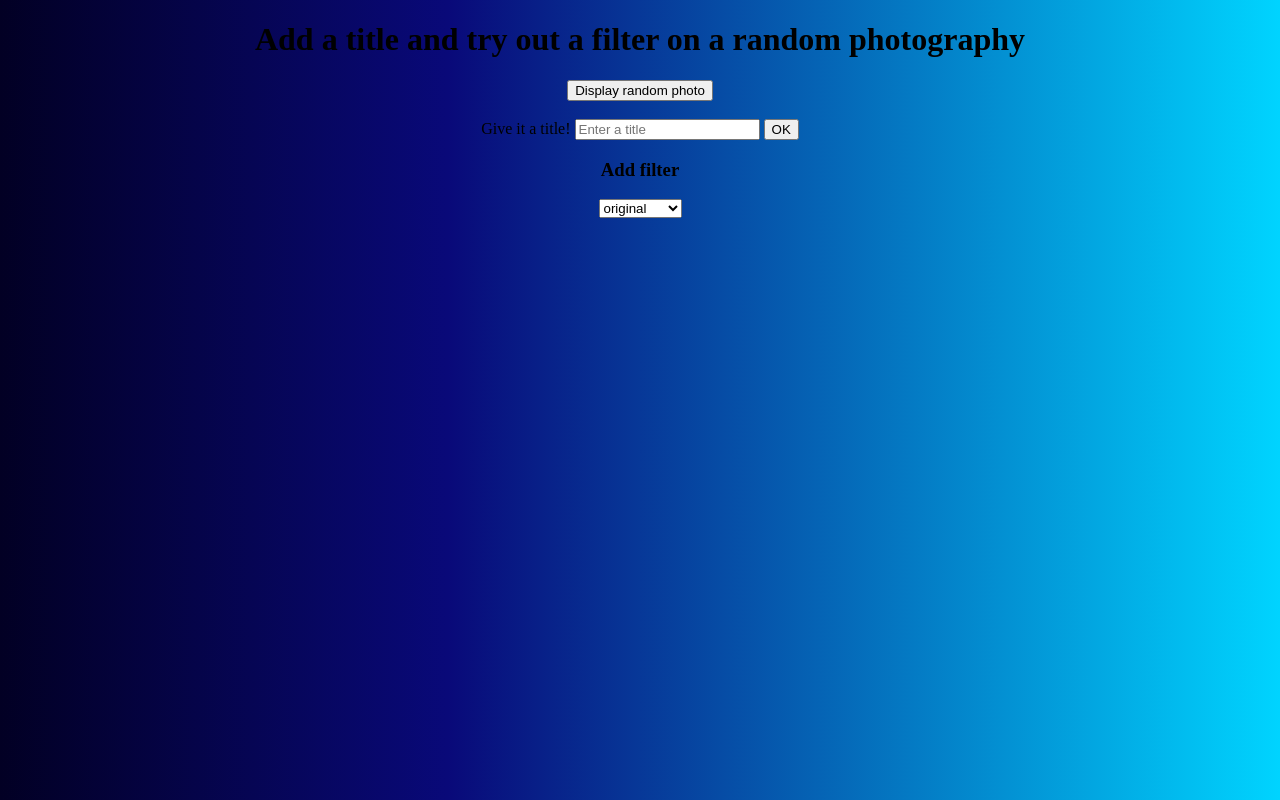
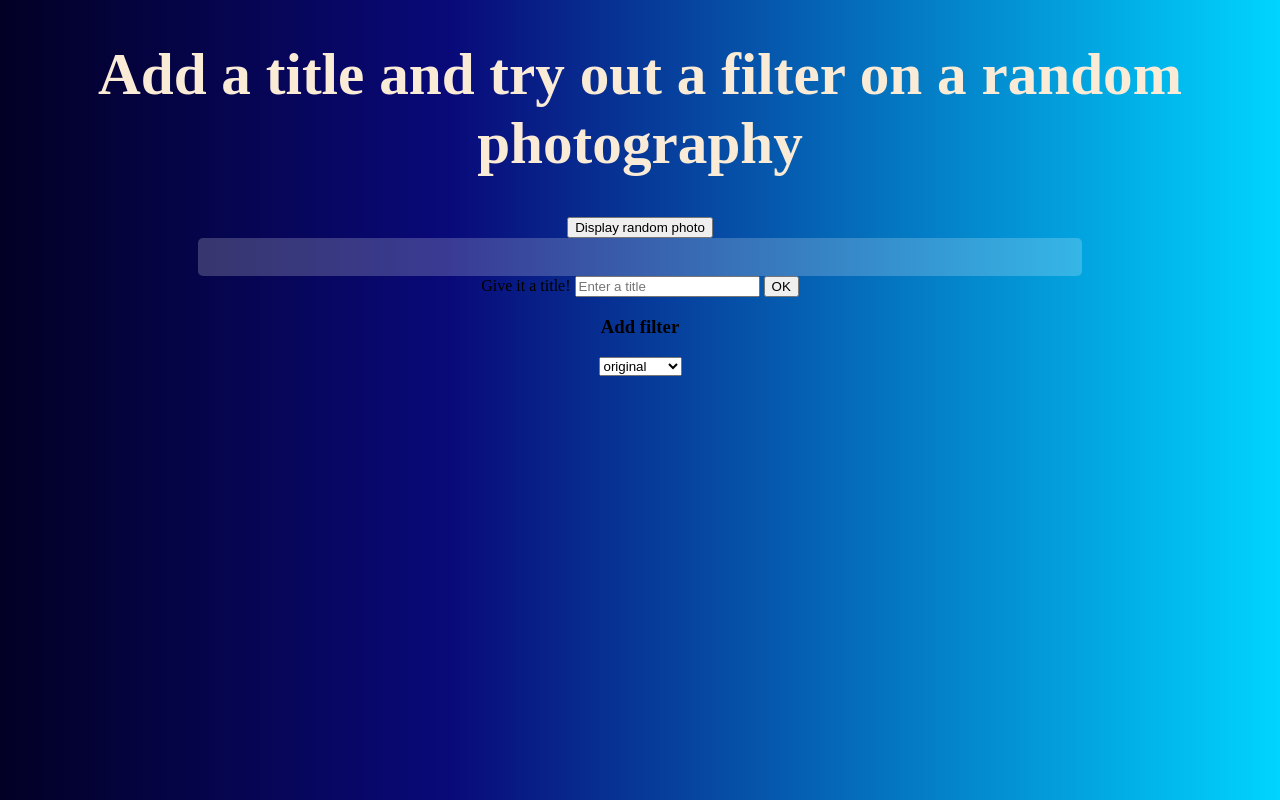
Before and after one commit to JonathanB96/phase1-project, a plain HTML site: page index.html in a window 1280 px wide. Drawn offline with Linux system fonts and the light colour scheme.

Commit message:
h1, img-container styling

```diff
--- a/style.css
+++ b/style.css
@@ -3,3 +3,18 @@ body{
     background: #1b1f47 ;
     background: linear-gradient(90deg, rgba(2,0,36,1) 0%, rgba(9,9,121,1) 35%, rgba(0,212,255,1) 100%);
     }
+
+h1{
+    text-align: center;
+    font-size: 3.7em;
+    color: antiquewhite;
+}
+
+.img-container{
+    margin: auto;
+    width: 70%;
+    background-color: #fff;
+    padding-bottom: 20px;
+    background: rgba(255,255,255, 0.2);
+    border-radius: 5px;
+}
```
